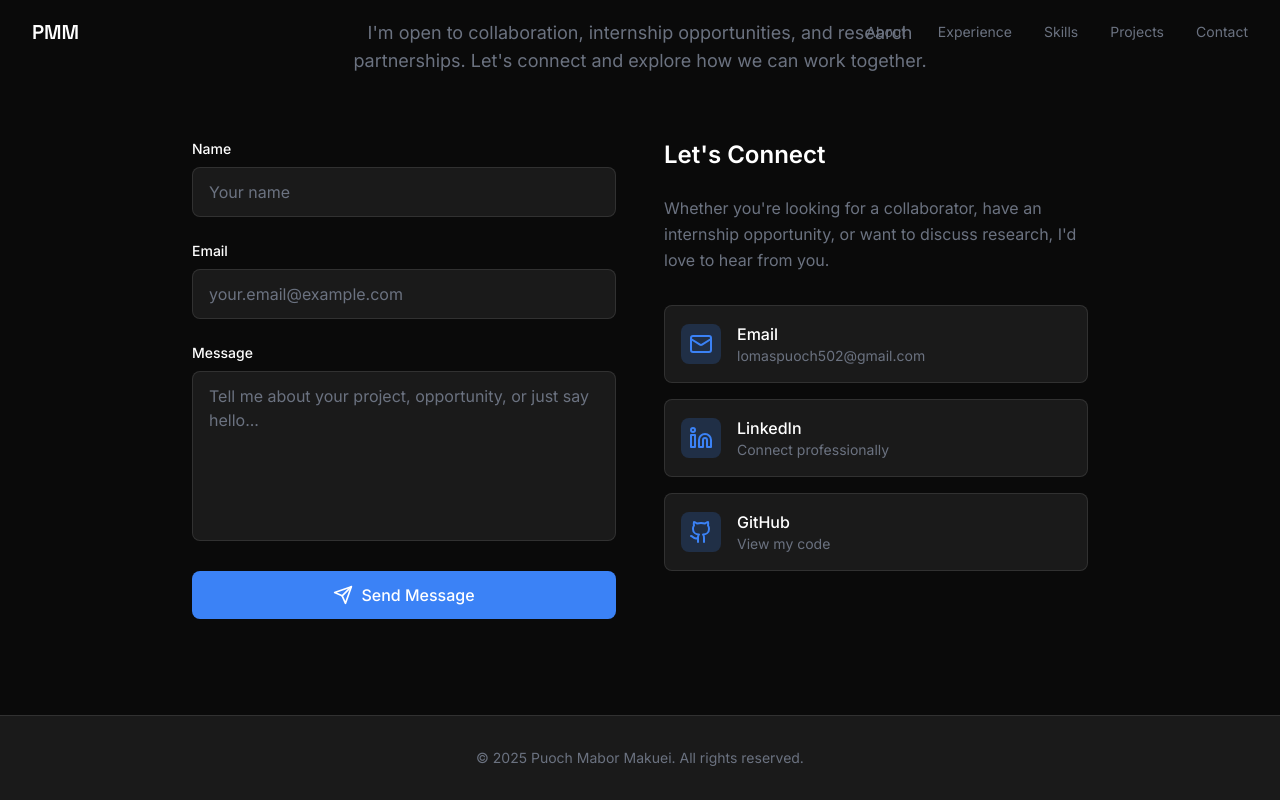
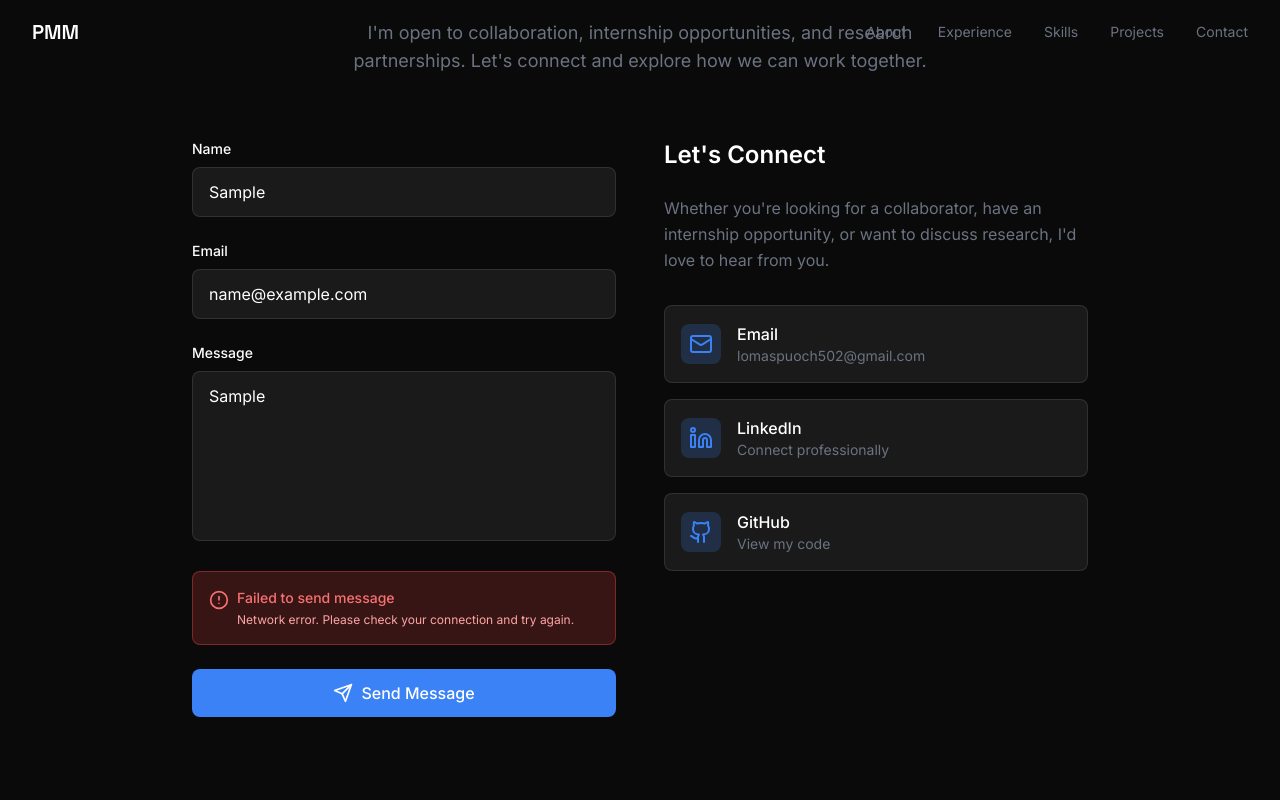
Before and after one commit to puoch1of1/PORTFOLIO-, a React (Vite) app: page / in a window 1280 px wide. Both pictures are taken after typing "Sample", "name@example.com", "Sample" into the empty fields and a click on the button "Send Message". Shown: the part 6174-6974 px from the top of the page. Built offline with nearby package versions, Linux system fonts and the light colour scheme.

Commit message:
Integrate Formspree for contact form email functionality with error handling and success messages

```diff
--- a/src/data/content.ts
+++ b/src/data/content.ts
@@ -207,3 +207,8 @@ export const socialLinks = {
   kaggle: "https://www.kaggle.com/puochmabormakuei",
   email: "mailto:lomaspuoch502@gmail.com",
 };
+
+// Formspree form endpoint
+// Get your form ID from https://formspree.io/forms
+// Replace 'YOUR_FORM_ID' with your actual Formspree form ID
+export const formspreeEndpoint = "https://formspree.io/f/YOUR_FORM_ID";
--- a/src/sections/Contact.tsx
+++ b/src/sections/Contact.tsx
@@ -1,7 +1,7 @@
 import { useState } from 'react';
 import { motion } from 'framer-motion';
-import { Mail, Send, Github, Linkedin } from 'lucide-react';
-import { socialLinks, personalInfo } from '../data/content';
+import { Mail, Send, Github, Linkedin, CheckCircle, AlertCircle } from 'lucide-react';
+import { socialLinks, personalInfo, formspreeEndpoint } from '../data/content';
 
 export default function Contact() {
   const [formData, setFormData] = useState({
@@ -10,18 +10,49 @@ export default function Contact() {
     message: '',
   });
   const [isSubmitting, setIsSubmitting] = useState(false);
+  const [submitStatus, setSubmitStatus] = useState<'idle' | 'success' | 'error'>('idle');
+  const [errorMessage, setErrorMessage] = useState('');
 
   const handleSubmit = async (e: React.FormEvent) => {
     e.preventDefault();
     setIsSubmitting(true);
-    // Form submission logic would go here
-    // For now, just log and reset
-    setTimeout(() => {
-      console.log('Form submitted:', formData);
-      setFormData({ name: '', email: '', message: '' });
+    setSubmitStatus('idle');
+    setErrorMessage('');
+
+    try {
+      const response = await fetch(formspreeEndpoint, {
+        method: 'POST',
+        headers: {
+          'Content-Type': 'application/json',
+          'Accept': 'application/json',
+        },
+        body: JSON.stringify({
+          name: formData.name,
+          email: formData.email,
+          message: formData.message,
+          _subject: `Portfolio Contact Form - Message from ${formData.name}`,
+        }),
+      });
+
+      if (response.ok) {
+        setSubmitStatus('success');
+        setFormData({ name: '', email: '', message: '' });
+        // Reset success message after 5 seconds
+        setTimeout(() => {
+          setSubmitStatus('idle');
+        }, 5000);
+      } else {
+        const data = await response.json();
+        setSubmitStatus('error');
+        setErrorMessage(data.error || 'Something went wrong. Please try again.');
+      }
+    } catch (error) {
+      setSubmitStatus('error');
+      setErrorMessage('Network error. Please check your connection and try again.');
+      console.error('Form submission error:', error);
+    } finally {
       setIsSubmitting(false);
-      alert('Thank you for your message! I\'ll get back to you soon.');
-    }, 1000);
+    }
   };
 
   const handleChange = (
@@ -31,6 +62,11 @@ export default function Contact() {
       ...formData,
       [e.target.name]: e.target.value,
     });
+    // Clear error message when user starts typing
+    if (submitStatus === 'error') {
+      setSubmitStatus('idle');
+      setErrorMessage('');
+    }
   };
 
   return (
@@ -59,6 +95,7 @@ export default function Contact() {
             viewport={{ once: true }}
             onSubmit={handleSubmit}
             className="space-y-6"
+            noValidate
           >
             <div>
               <label
@@ -76,6 +113,7 @@ export default function Contact() {
                 required
                 className="w-full px-4 py-3 bg-primary-charcoal border border-white/10 rounded-lg text-white placeholder-secondary-gray focus:outline-none focus:border-accent-blue transition-colors"
                 placeholder="Your name"
+                disabled={isSubmitting}
               />
             </div>
 
@@ -95,6 +133,7 @@ export default function Contact() {
                 required
                 className="w-full px-4 py-3 bg-primary-charcoal border border-white/10 rounded-lg text-white placeholder-secondary-gray focus:outline-none focus:border-accent-blue transition-colors"
                 placeholder="your.email@example.com"
+                disabled={isSubmitting}
               />
             </div>
 
@@ -114,18 +153,53 @@ export default function Contact() {
                 rows={6}
                 className="w-full px-4 py-3 bg-primary-charcoal border border-white/10 rounded-lg text-white placeholder-secondary-gray focus:outline-none focus:border-accent-blue transition-colors resize-none"
                 placeholder="Tell me about your project, opportunity, or just say hello..."
+                disabled={isSubmitting}
               />
             </div>
+
+            {/* Success Message */}
+            {submitStatus === 'success' && (
+              <motion.div
+                initial={{ opacity: 0, y: -10 }}
+                animate={{ opacity: 1, y: 0 }}
+                className="flex items-center gap-2 p-4 bg-accent-emerald/20 border border-accent-emerald/40 rounded-lg text-accent-emerald"
+              >
+                <CheckCircle size={20} />
+                <p className="text-sm font-medium">
+                  Thank you! Your message has been sent. I'll get back to you soon.
+                </p>
+              </motion.div>
+            )}
+
+            {/* Error Message */}
+            {submitStatus === 'error' && (
+              <motion.div
+                initial={{ opacity: 0, y: -10 }}
+                animate={{ opacity: 1, y: 0 }}
+                className="flex items-start gap-2 p-4 bg-red-500/20 border border-red-500/40 rounded-lg text-red-400"
+              >
+                <AlertCircle size={20} className="flex-shrink-0 mt-0.5" />
+                <div>
+                  <p className="text-sm font-medium mb-1">Failed to send message</p>
+                  {errorMessage && (
+                    <p className="text-xs text-red-300">{errorMessage}</p>
+                  )}
+                </div>
+              </motion.div>
+            )}
 
             <motion.button
               type="submit"
               disabled={isSubmitting}
-              whileHover={{ scale: 1.05 }}
-              whileTap={{ scale: 0.95 }}
+              whileHover={!isSubmitting ? { scale: 1.02 } : {}}
+              whileTap={!isSubmitting ? { scale: 0.98 } : {}}
               className="w-full px-6 py-3 bg-accent-blue text-white rounded-lg font-medium hover:bg-blue-600 transition-colors disabled:opacity-50 disabled:cursor-not-allowed flex items-center justify-center gap-2"
             >
               {isSubmitting ? (
-                'Sending...'
+                <>
+                  <div className="w-5 h-5 border-2 border-white/30 border-t-white rounded-full animate-spin" />
+                  Sending...
+                </>
               ) : (
                 <>
                   <Send size={20} />
@@ -164,7 +238,7 @@ export default function Contact() {
                   <p className="text-white font-medium group-hover:text-accent-blue transition-colors">
                     Email
                   </p>
-                  <p className="text-sm text-secondary-gray">{personalInfo.email}</p>
+                  <p className="text-sm text-secondary-gray break-words">{personalInfo.email}</p>
                 </div>
               </a>
 
```
Also changed, not shown: 2 other files (tests, documents, lock files or other folders).
